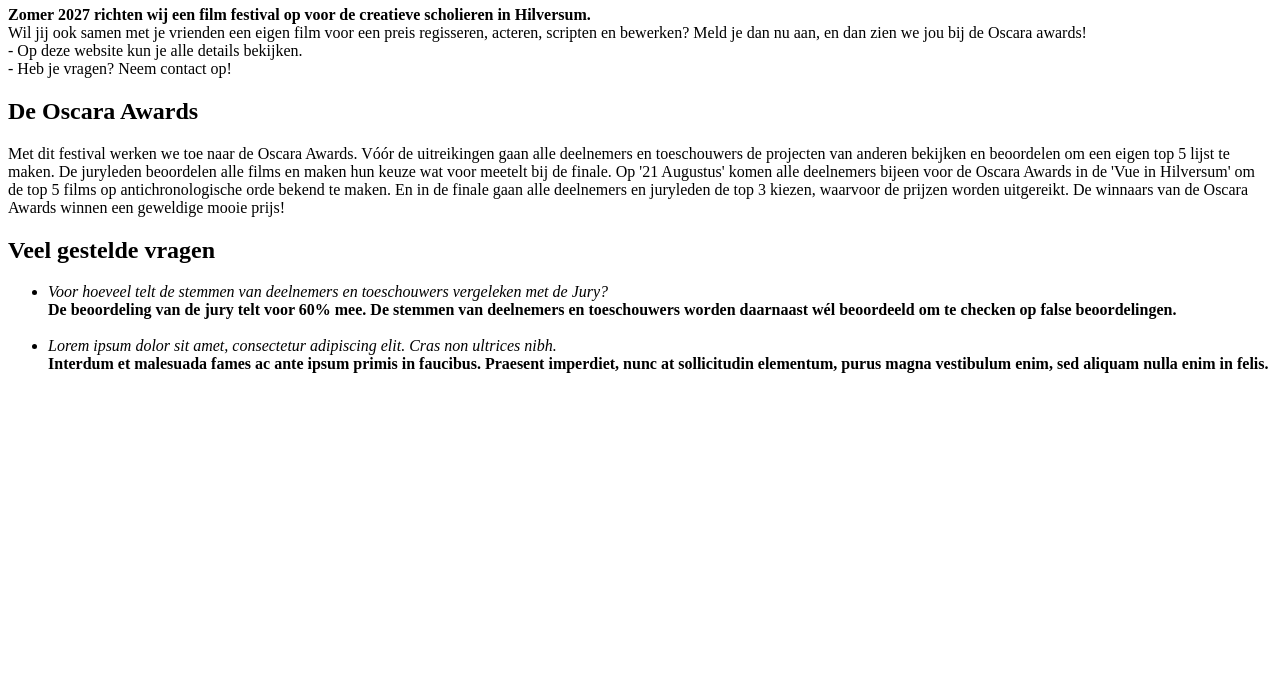
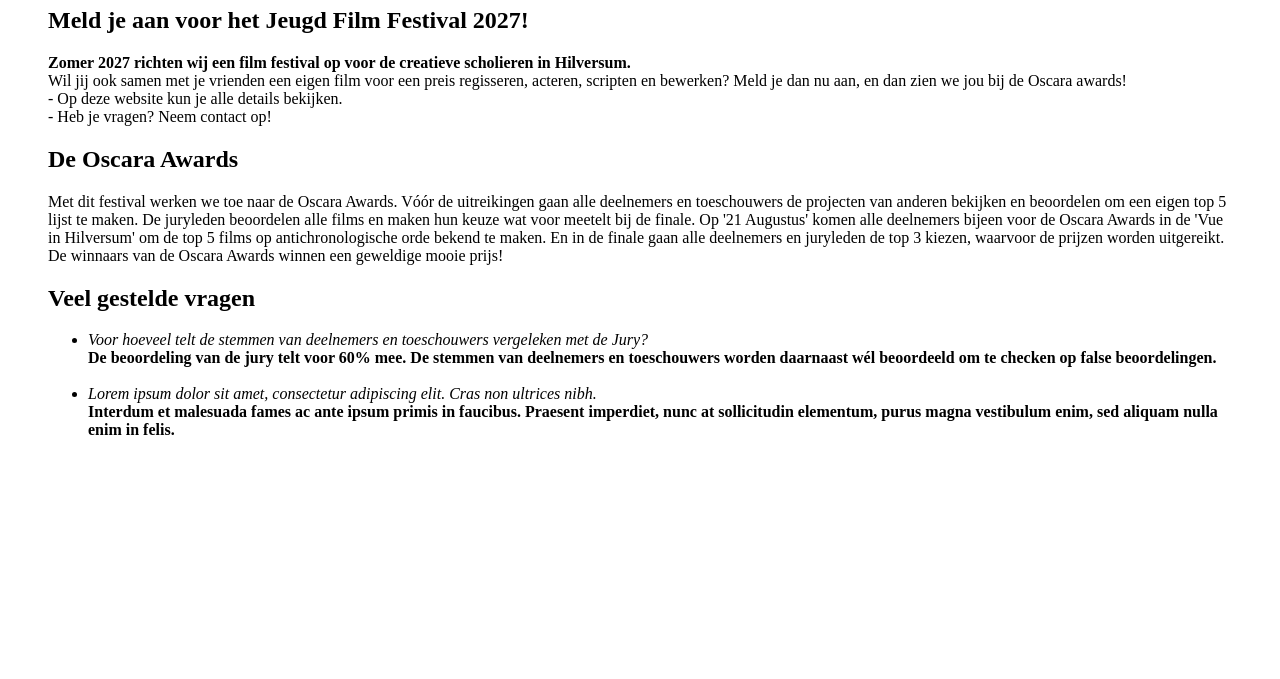
Before and after one commit to Gabriella-spiralen/html-weekopdracht-2-bouwen, a plain HTML site: page index.html in a window 1280 px wide. Shown: the part 121-800 px from the top of the page. Drawn offline with Linux system fonts and the light colour scheme.

Commit message:
WebLab Run 27-11-2026 12:08:25 (UTC+01:00)

```diff
--- a/index.html
+++ b/index.html
@@ -5,7 +5,7 @@
     <meta name="viewport" content="width=device-width, initial-scale=1.0">
     <title>FutureOfFilm</title>
 </head>
-<body style="padding: 40 px">
+<body style="padding: 40px">
     <h1>Future Of Film </h1>
     <h2>Meld je aan voor het Jeugd Film Festival 2027!</h2>
     <p><strong> Zomer 2027 richten wij een film festival op voor de creatieve scholieren in Hilversum.</strong> <br>Wil jij ook samen met je vrienden een eigen film voor een preis regisseren, acteren, scripten en bewerken? Meld je dan nu aan, en dan zien we jou bij de Oscara awards! <br> - Op deze website kun je alle details bekijken. <br> - Heb je vragen? Neem contact op!</p>
```
Also changed, not shown: 1 other file.
